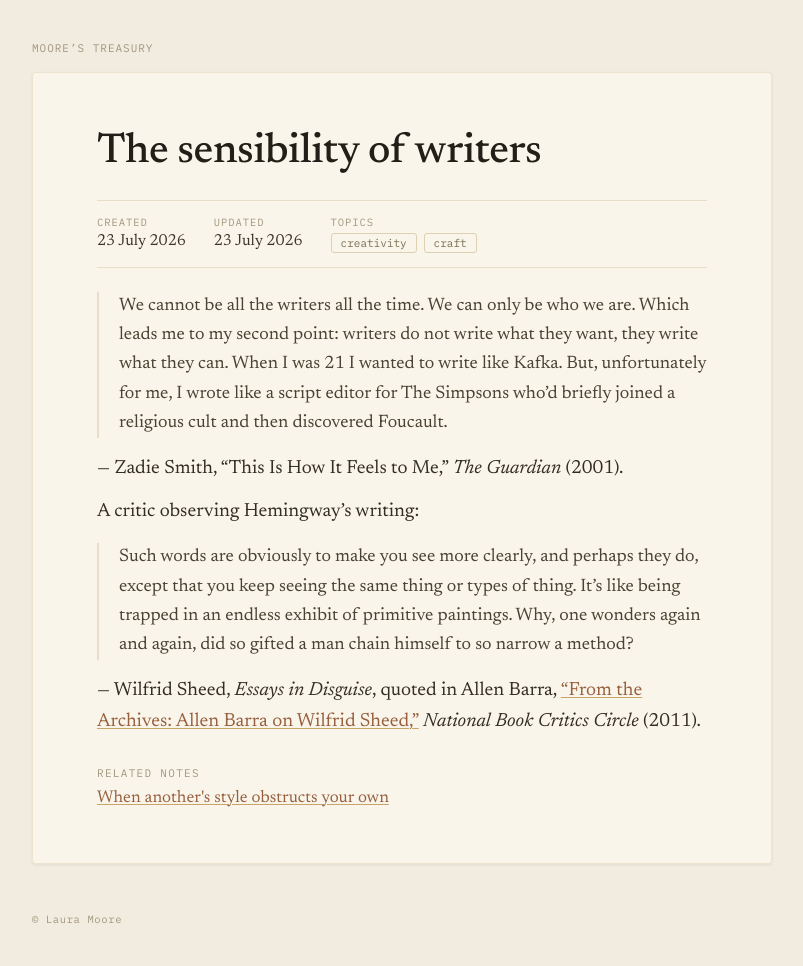
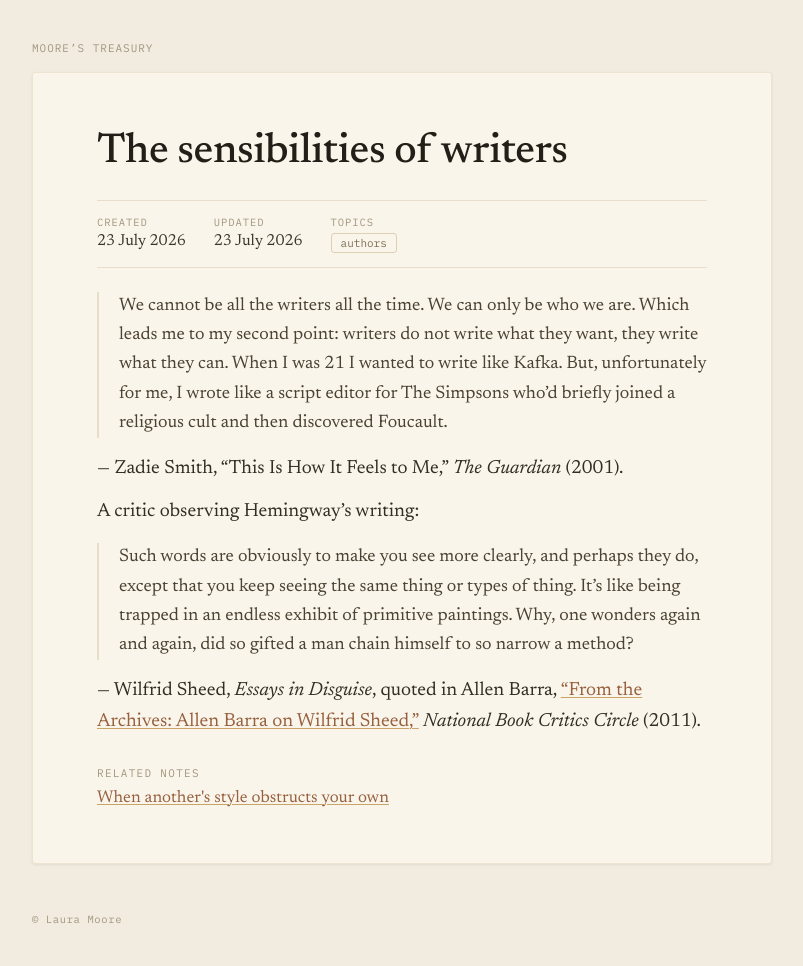
Before and after one commit to lauramoorewrites-del/treasury, a Jekyll site: the page built from _pages/the-sensibility-of-writers.md, in a window 1280 px wide. Shown: the whole page, without its empty margins (238-1041 px from the left). Built offline with Jekyll 4.4.1, drawn with Linux system fonts in a browser that asks for light colours.

Commit message:
Rename to The sensibilities of writers, retag authors
Co-Authored-By: Claude Opus 4.6 (1M context) <noreply@anthropic.com>

```diff
--- a/_pages/the-sensibility-of-writers.md
+++ b/_pages/the-sensibility-of-writers.md
@@ -1,9 +1,9 @@
 ---
 layout: default
-title: "The sensibility of writers"
+title: "The sensibilities of writers"
 created: "23 July 2026"
 updated: "23 July 2026"
-topics: [creativity, craft]
+topics: [authors]
 related:
   - title: "When another's style obstructs your own"
     url: "/when-anothers-style-obstructs-your-own/"
```
Also changed, not shown: index.md (+1 -1 lines).
